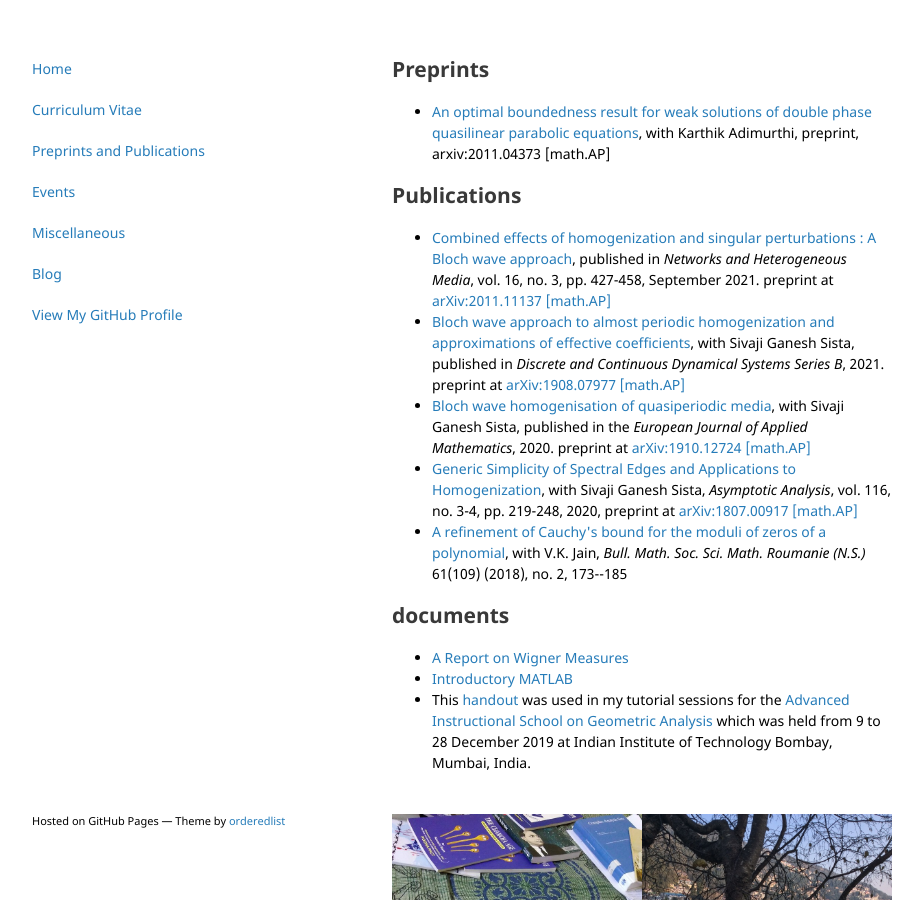
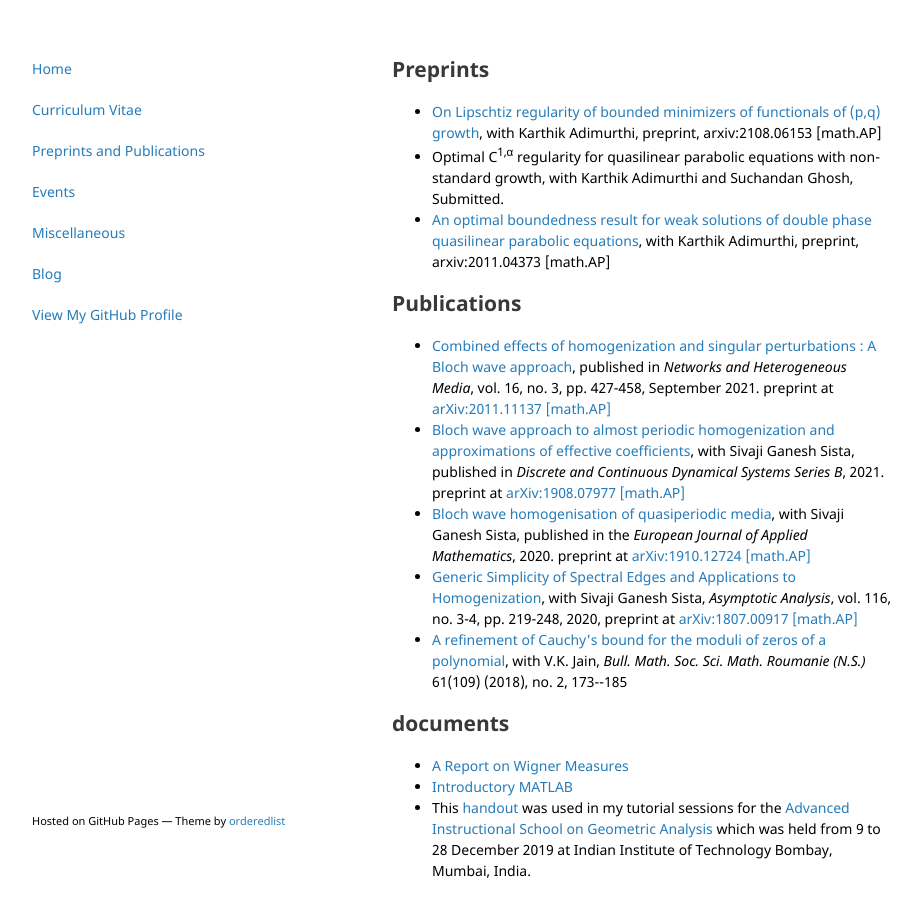
Before and after one commit to vivektewary/vivektewary.github.io, a Jekyll site: the page built from pubs.html, in a window 1280 px wide and 900 px high. Shown: the whole window, without its empty margins (178-1101 px from the left). Built offline with Jekyll 4.4.1, drawn with Linux system fonts in a browser that asks for light colours.

Commit message:
Update pubs.html

```diff
--- a/pubs.html
+++ b/pubs.html
@@ -5,6 +5,8 @@
 
 <h2>Preprints</h2>
 <ul>
+<li><a href="https://arxiv.org/abs/2108.06153"style="text-decoration:none" target="_blank">On Lipschtiz regularity of bounded minimizers of functionals of (p,q) growth</a>, with Karthik Adimurthi, preprint, arxiv:2108.06153 [math.AP]</li>
+<li>Optimal C<sup>1,&alpha;</sup> regularity for quasilinear parabolic equations with non-standard growth, with Karthik Adimurthi and Suchandan Ghosh, Submitted.</li>
 <li><a href="https://arxiv.org/abs/2011.04373"style="text-decoration:none" target="_blank">An optimal boundedness result for weak solutions of double phase quasilinear parabolic equations</a>, with Karthik Adimurthi, preprint, arxiv:2011.04373 [math.AP]</li>
 </ul>
 <h2>Publications</h2>
```
